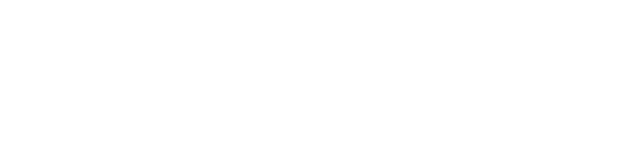
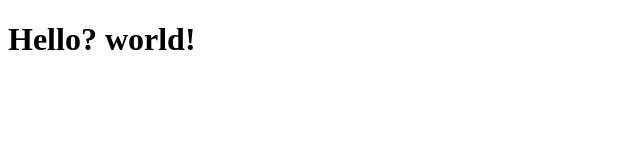
Before and after one commit to mariaHohlova/Hohlova_repo, a plain HTML site: page index.html in a window 1280 px wide. Shown: the whole page, without its empty margins (0-640 px from the left). Drawn offline with Linux system fonts and the light colour scheme.

Commit message:
Add title

```diff
--- a/index.html
+++ b/index.html
@@ -6,6 +6,6 @@
     <title>Document</title>
 </head>
 <body>
-
+    <h1>Hello? world!</h1>
 </body>
 </html>
```
